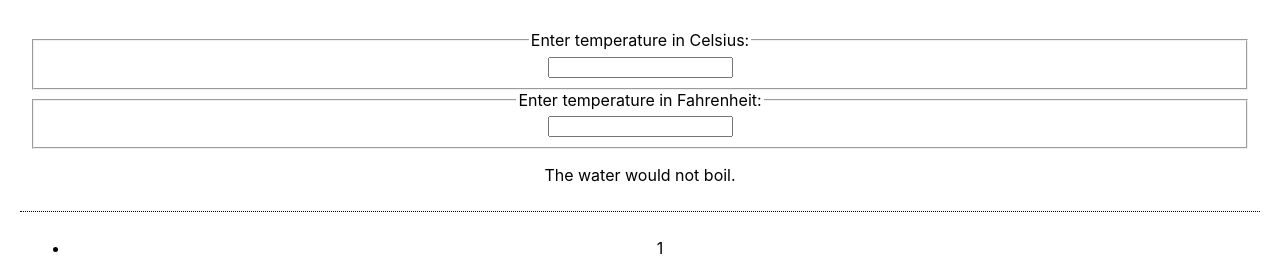
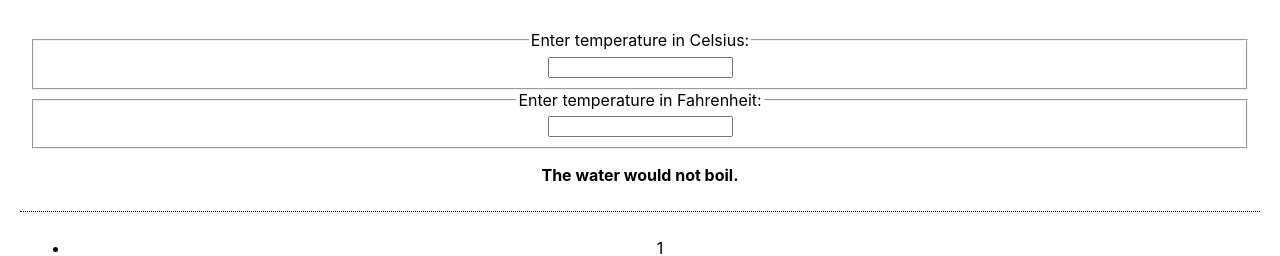
Before and after one commit to artificialarea/react-alt-playground, a React (Create React App) app: page / in a window 1280 px wide. Shown: the top 256 px of the page. Built offline with nearby package versions, Linux system fonts and the light colour scheme.

Commit message:
updated LiftingStateUp exercise.

```diff
--- a/src/LiftingStateUp/BoilingVerdict.js
+++ b/src/LiftingStateUp/BoilingVerdict.js
@@ -3,7 +3,7 @@ import React from 'react';
 export default function BoilingVerdict(props) {
 
   if (props.celsius >= 100) {
-    return <p>The water would boil.</p>
+    return <p><b>The water would boil.</b></p>
   }
-  return <p>The water would not boil.</p>
+  return <p><b>The water would not boil.</b></p>
 }
--- a/src/LiftingStateUp/Calculator.js
+++ b/src/LiftingStateUp/Calculator.js
@@ -44,6 +44,8 @@ export default class Calculator extends React.Component {
     const { scale, temperature } = this.state
     const celsius = scale === 'f' ? tryConvert(temperature, toCelsius) : temperature;
     const fahrenheit = scale === 'c' ? tryConvert(temperature, toFahrenheit) : temperature;
+
+    // console.log(this.state)
     return (
       <>
         <TemperatureInput
```
